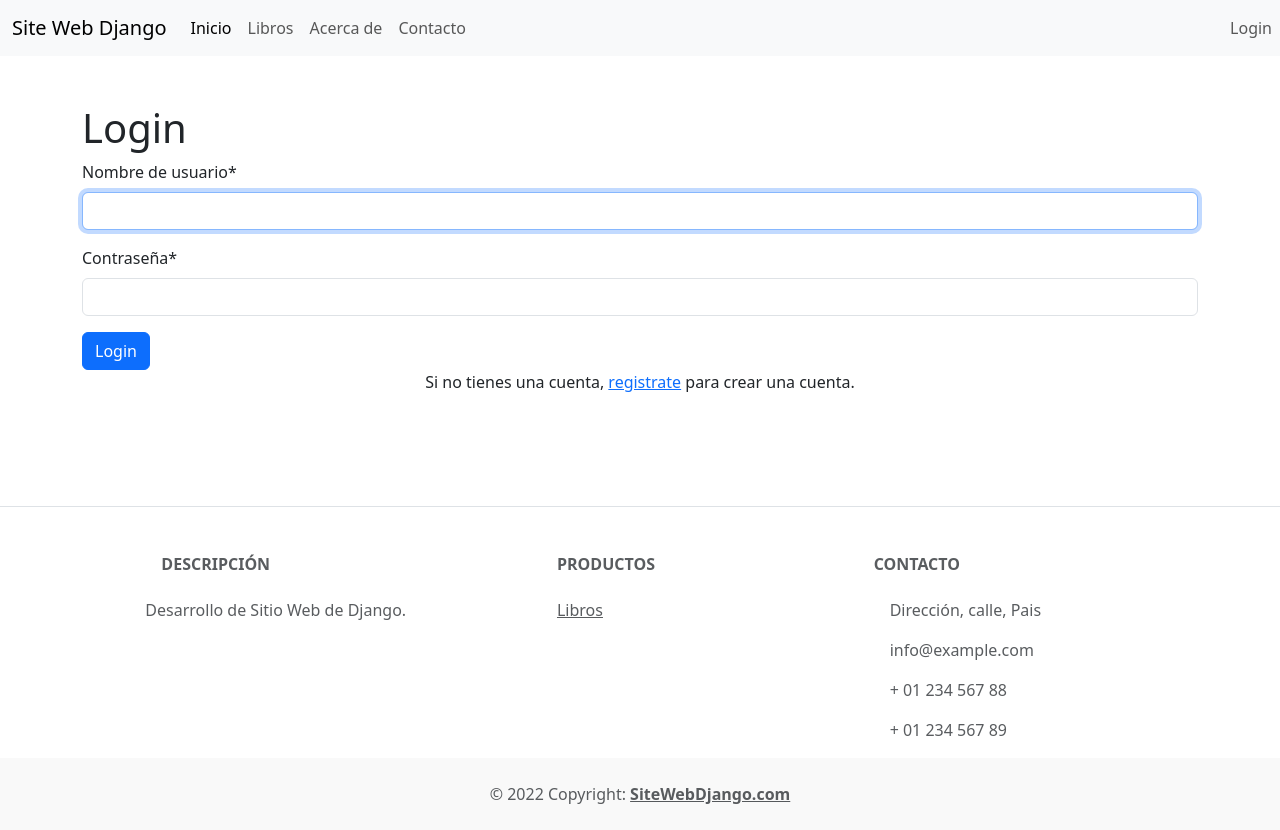
After one commit to DuskAnima/Bootcamp-stuff, a Django app: page /login/ in a window 1280 px wide. The commit adds this page. Run offline with Django 5.2, Linux system fonts and the light colour scheme; some libraries are stand-ins or nearby versions.

Commit message:
Simple login form and logout django integration

```diff
--- a/Modulo 6 (Django)/REVO_EXER_6/books/listbook/urls.py
+++ b/Modulo 6 (Django)/REVO_EXER_6/books/listbook/urls.py
@@ -1,9 +1,11 @@
 from django.urls import path
-from .views import index, mostrarLibros, ingresarLibros, registro_view
+from .views import index, mostrarLibros, ingresarLibros, registro_view, login_view, logout_view
 
 urlpatterns = [
     path('',  index, name='index'),
     path('listbook/', mostrarLibros, name='listbook'),
     path('inputbook/', ingresarLibros, name='inputbook'),
-    path('registro/', registro_view, name='registro')
+    path('registro/', registro_view, name='registro'),
+    path('login/', login_view, name='login'),
+    path('logout/', logout_view, name='logout')
 ]
--- a/Modulo 6 (Django)/REVO_EXER_6/books/listbook/views.py
+++ b/Modulo 6 (Django)/REVO_EXER_6/books/listbook/views.py
@@ -4,6 +4,7 @@ from django.http import HttpResponseRedirect
 from django.urls import reverse
 from django.contrib import messages # Módulo que sirve para desplegar alertas.
 from django.contrib.auth import authenticate, login, logout # métodos para sus respectivas acciones.
+from django.contrib.auth.forms import AuthenticationForm
 
 
 libros = ['Django 3 Web Development Cookbok Fourth Edition', 'Two Scoops of Django 3.x', 'El libro de Django', 'Python WEb Development with Django', 'Django for Professionals', 'Django for APIs']
@@ -31,7 +32,29 @@ def registro_view(request):
         form = RegistrarUsuarioForm()
     return render(request, 'listbook/registration/registro.html', context = {'register_form' : form}) # El contexto se le debe pasar directamente a cada render para evitar conflictos ante las diferentes condicionales.
 
+def login_view(request):
+    if request.method == 'POST':
+        form = AuthenticationForm(request, data=request.POST) # Consultar sobre por qué aquí los parametros son diferentes
+        if form.is_valid():
+            username = form.cleaned_data.get('username')
+            password = form.cleaned_data.get('password')
+            user = authenticate(username=username, password=password) # Se hace diferente para probar el resultado
+            if user is not None:
+                login(request, user)
+                messages.info(request, f'Iniciaste sesión como {username}.')
+                return HttpResponseRedirect(reverse('index'))
+            else:
+                messages.error(request, 'Invalido username o password')
+        else:
+            messages.error(request, 'Invalido username o password')
+    else:
+        form = AuthenticationForm()
+    return render(request=request, template_name='listbook/registration/login.html', context={'login_form' : form})
 
+def logout_view(request):
+    logout(request)
+    messages.info(request, 'Se ha cerrado la sesión satisfactoriamente.')
+    return HttpResponseRedirect(reverse('index'))
 
 def ingresarLibros(request):
     context = {}
--- a/Modulo 6 (Django)/REVO_EXER_6/books/templates/listbook/navbar.html
+++ b/Modulo 6 (Django)/REVO_EXER_6/books/templates/listbook/navbar.html
@@ -2,7 +2,8 @@
 <nav class="navbar navbar-expand-lg navbar-light bg-light">
   <div class="container-fluid">
     <a class="navbar-brand" href="#">Site Web Django</a>
-      <button class="navbar-toggler" type="button" data-bs-toggle="collapse" data-bs-target="#navbarNav" aria-controls="navbarNav" aria-expanded="false" aria-label="Toggle navigation">
+    <button class="navbar-toggler" type="button" data-bs-toggle="collapse" data-bs-target="#navbarNav"
+      aria-controls="navbarNav" aria-expanded="false" aria-label="Toggle navigation">
       <span class="navbar-toggler-icon"></span>
     </button>
     <div class="collapse navbar-collapse" id="navbarNav">
@@ -22,5 +23,21 @@
       </ul>
     </div>
   </div>
+  <div class="collapse navbar-collapse" id="navbarText">
+    <ul class="navbar-nav mr-auto">
+      {% if user.is_authenticated %}
+      <li class="nav-item">
+        <a class="nav-link" href="/logout">Salir</a>
+      </li>
+      <li class="nav-item">
+        <a class="nav-link" href="#">Hola, {{user.username}}</a>
+      </li>
+      {% else %}
+      <li class="nav-item">
+        <a class="nav-link" href="/login">Login</a>
+      </li>
+      {% endif %}
+    </ul>
+  </div>
 </nav>
 {% endblock %}
--- /dev/null
+++ b/Modulo 6 (Django)/REVO_EXER_6/books/templates/listbook/registration/login.html
@@ -0,0 +1,14 @@
+{% extends 'listbook/index.html' %}
+{% block content %}
+{% load crispy_forms_tags %}
+<!--Login-->
+<div class="container py-5">
+    <h1>Login</h1>
+    <form method="POST">
+        {% csrf_token %}
+        {{ login_form|crispy }}
+        <button class="btn btn-primary" type="submit">Login</button>
+    </form>
+    <p class="text-center">Si no tienes una cuenta, <a href="/registro">registrate</a> para crear una cuenta.</p>
+</div>
+{%endblock%}
```
Also changed, not shown: Modulo 6 (Django)/REVO_EXER_6/books/db.sqlite3. Lines whose indentation alone changed are shown as unchanged.
